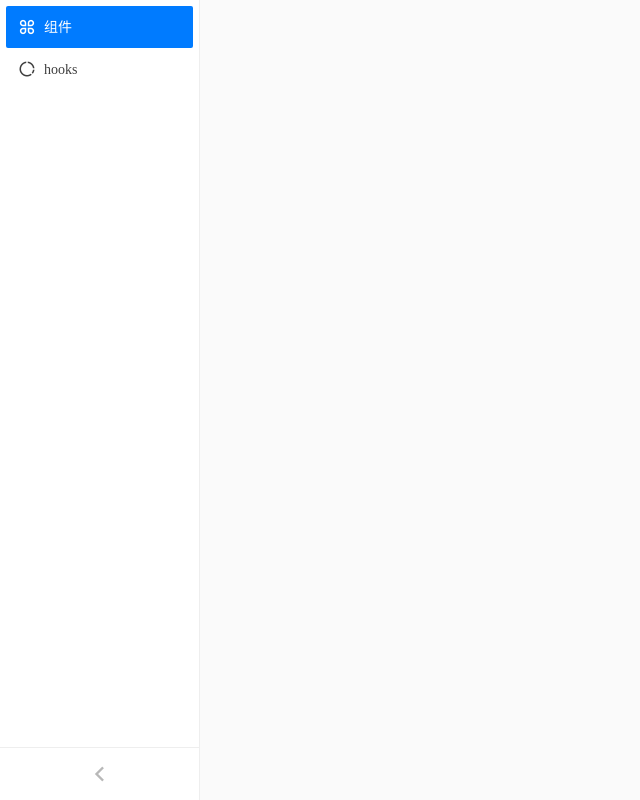
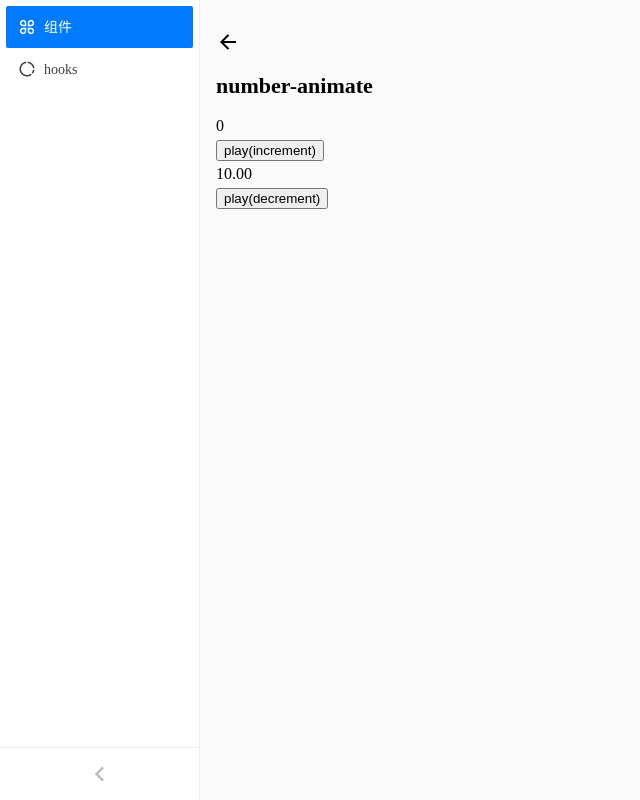
Before and after one commit to CiroLee/vue-materials, a Vue app: page /#/components/number-animate in a window 1280 px wide. Before the commit this address had no page. Shown: the whole page, without its empty margins (0-640 px from the left). Built offline with nearby package versions, Linux system fonts and the light colour scheme.

Commit message:
feat: add numberAnimate component

```diff
--- a/package.json
+++ b/package.json
@@ -15,7 +15,7 @@
   "scripts": {
     "dev": "vite",
     "build": "vite build",
-    "serve": "vite preview",
+    "preview": "vite preview",
     "lint": "eslint --config .eslintrc.js",
     "lint:css": "stylelint src/**/*.{vue,css,sass,scss}",
     "prepare": "husky install"
@@ -36,9 +36,6 @@
     "vue-router": "^4.1.6"
   },
   "devDependencies": {
-    "@babel/core": "^7.20.5",
-    "@babel/preset-env": "^7.20.2",
-    "@babel/preset-typescript": "^7.18.6",
     "@commitlint/config-conventional": "^17.3.0",
     "@types/node": "^18.11.17",
     "@typescript-eslint/eslint-plugin": "^5.46.1",
--- /dev/null
+++ b/src/components/numberAnimate/components/number-animate.vue
@@ -0,0 +1,71 @@
+<template>
+  <div>{{ playEnd || playing ? animatedVal : startValue }}</div>
+</template>
+<script lang="ts" setup>
+export interface NumberAnimateInstance {
+  play(): void;
+}
+import { computed, ref, onBeforeUnmount } from 'vue';
+interface NumberAnimateProps {
+  start: number;
+  end: number;
+  precision?: number;
+  speed?: number;
+}
+let intervalTimer: ReturnType<typeof setInterval> = 0;
+const playing = ref(false);
+const playEnd = ref(false);
+const props = withDefaults(defineProps<NumberAnimateProps>(), {
+  precision: 0,
+  speed: 1,
+});
+const animatedVal = ref('');
+const precision = computed(() => Math.round(props.precision));
+const startValue = computed(() => formatStartValue(props.start, precision.value));
+const speedValue = computed(() => Math.abs(props.speed));
+const formatStartValue = (start: number, precision: number) => {
+  const [integer, decimals = ''] = start.toString().split('.');
+  if (precision) {
+    const prec = Math.min(precision, decimals.length);
+    let digit = decimals.slice(0, prec);
+    const rounded = Number(decimals.at(prec)) >= 5;
+    if (rounded) {
+      const digitArr = digit.split('');
+      digitArr.splice(-1, 1, String(Number(digit[digit.length - 1]) + 1));
+      digit = digitArr.join('');
+    }
+    return `${integer}.${digit}${'0'.repeat(Math.abs(precision - decimals.length))}`;
+  }
+  return `${Math.round(start)}`;
+};
+
+const play = () => {
+  if (playing.value) {
+    return;
+  }
+  playing.value = true;
+  playEnd.value = false;
+  let step = 1 / 10 ** precision.value || 1;
+  playing.value = true;
+
+  step = props.start < props.end ? step : -step;
+  animatedVal.value = `${props.start}`;
+
+  intervalTimer = setInterval(() => {
+    if (Math.abs(Number(animatedVal.value)) < Math.abs(props.end)) {
+      animatedVal.value = (Number(animatedVal.value) + step).toFixed(precision.value);
+    } else {
+      clearInterval(intervalTimer);
+      playEnd.value = true;
+      playing.value = false;
+      animatedVal.value = formatStartValue(props.end, precision.value);
+    }
+  }, speedValue.value);
+};
+
+defineExpose({ play });
+
+onBeforeUnmount(() => {
+  clearInterval(intervalTimer);
+});
+</script>
--- /dev/null
+++ b/src/components/numberAnimate/index.vue
@@ -0,0 +1,20 @@
+<template>
+  <div>
+    <h2 class="g-title">number-animate</h2>
+    <div>
+      <number-animate ref="incrementNaRef" :start="0" :end="24" :precision="0" :speed="20" />
+      <button @click="incrementNaRef?.play">play(increment)</button>
+    </div>
+    <div>
+      <number-animate ref="decrementNaRef" :start="10" :end="-33" :precision="2" />
+      <button @click="decrementNaRef?.play">play(decrement)</button>
+    </div>
+  </div>
+</template>
+<script lang="ts" setup>
+import { ref } from 'vue';
+import numberAnimate from './components/number-animate.vue';
+import type { NumberAnimateInstance } from './components/number-animate.vue';
+const incrementNaRef = ref<NumberAnimateInstance>();
+const decrementNaRef = ref<NumberAnimateInstance>();
+</script>
--- a/src/router.ts
+++ b/src/router.ts
@@ -1,9 +1,12 @@
 import { createRouter, createWebHashHistory, RouteRecordRaw } from 'vue-router';
 const ComponentsPage = () => import('@/pages/componentsPage/index.vue');
+const hooksPage = () => import('@/pages/hooksPage/index.vue');
 const Calendar = () => import('@/components/calendar/index.vue');
 const Tabs = () => import('@/components/tabs/index.vue');
 const TypeIn = () => import('@/components/typeIn/index.vue');
 const Tree = () => import('@/components/tree/index.vue');
+const NumberAnimate = () => import('@/components/numberAnimate/index.vue');
+
 export const routes: Array<RouteRecordRaw> = [
   {
     path: '/',
@@ -55,12 +58,21 @@ export const routes: Array<RouteRecordRaw> = [
           name: 'tree',
         },
       },
+      {
+        path: '/components/number-animate',
+        name: 'number-animate',
+        component: NumberAnimate,
+        meta: {
+          icon: 'ri-number-1',
+          name: 'number-animate',
+        },
+      },
     ],
   },
   {
     path: '/hooks',
     name: 'hooks',
-    component: () => import('@/pages/hooksPage/index.vue'),
+    component: hooksPage,
     meta: {
       icon: 'ri-donut-chart-line',
       cname: 'hooks',
```
Also changed, not shown: 2 other files (tests, documents, lock files or other folders).
